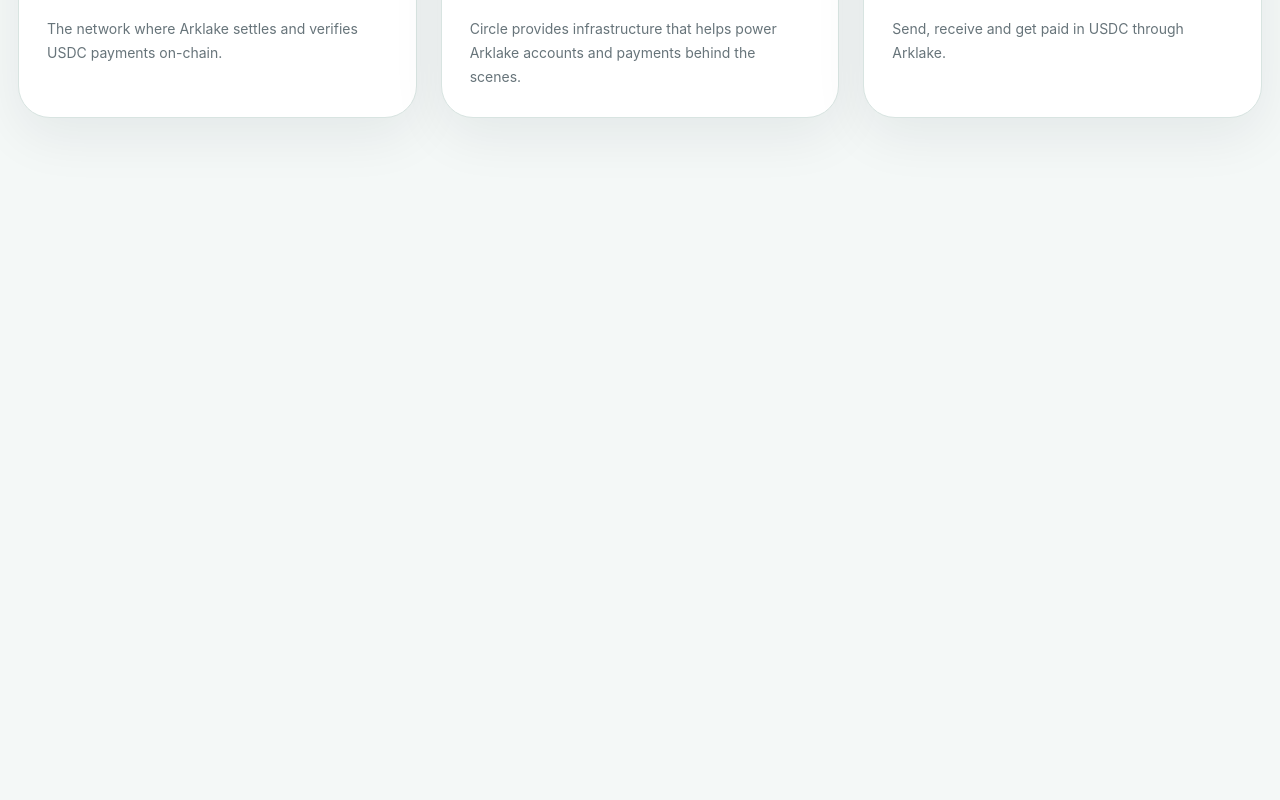
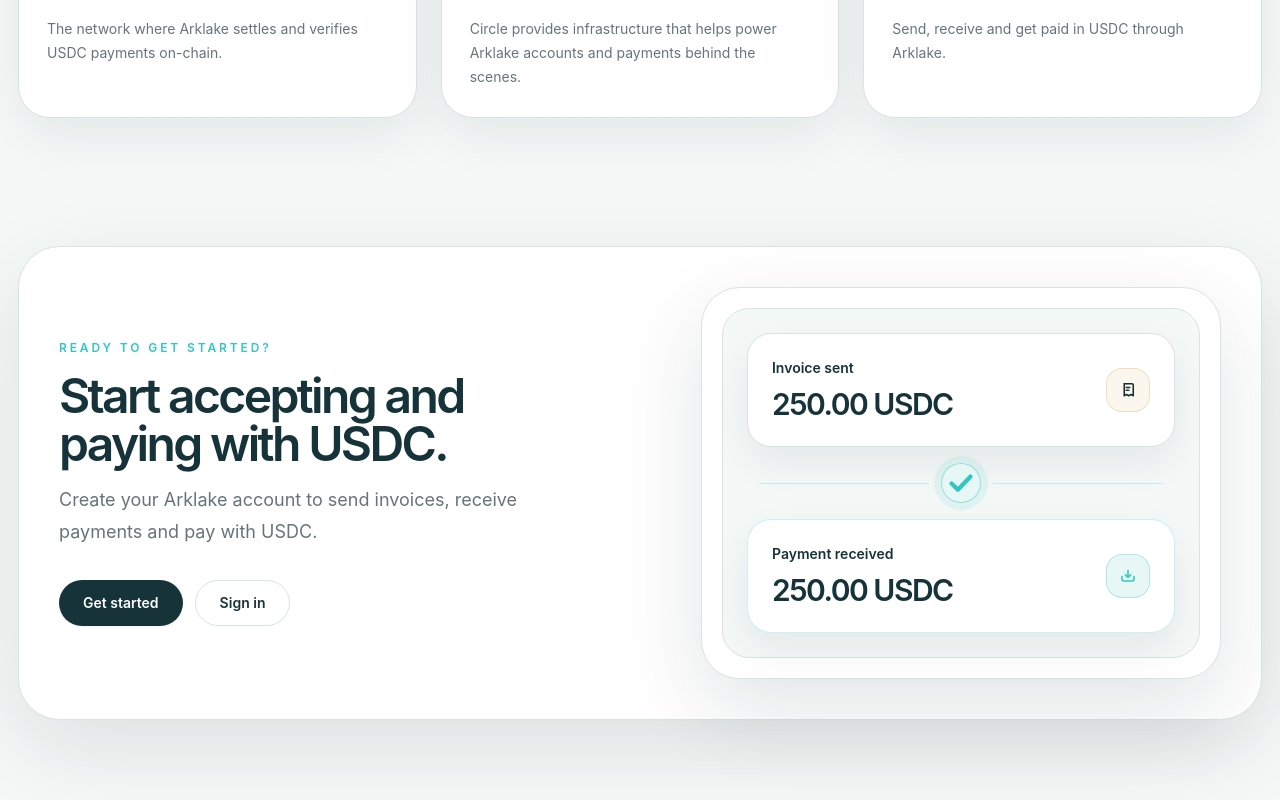
Before and after one commit to duck131199/arklake, a React (Vite) app: page / in a window 1280 px wide. Shown: the part 3525-4325 px from the top of the page. Before the commit the page ends 3771 px from the top, so only its background shows below. Built offline with nearby package versions, Linux system fonts and the light colour scheme.

Commit message:
Build Arklake final CTA section

```diff
--- a/src/App.tsx
+++ b/src/App.tsx
@@ -464,6 +464,85 @@
   )
 }
 
+function FinalCtaVisual() {
+  return (
+    <div className="relative mx-auto w-full min-w-0 max-w-[520px] lg:ml-auto lg:mr-0" aria-label="Arklake payment confirmation visual">
+      <div className="relative rounded-[2rem] border border-lake-border bg-surface p-4 shadow-[0_30px_86px_rgba(20,33,39,0.12)] sm:rounded-[2.4rem] sm:p-5">
+        <div className="rounded-[1.7rem] border border-lake-border bg-lake-canvas p-4 sm:p-6">
+          <div className="rounded-[1.5rem] border border-lake-border bg-surface p-5 shadow-[0_16px_42px_rgba(20,33,39,0.07)] sm:p-6">
+            <div className="flex min-w-0 items-center justify-between gap-4">
+              <div className="min-w-0">
+                <p className="text-sm font-semibold text-arklake-ink">Invoice sent</p>
+                <p className="mt-2 text-2xl font-semibold tracking-[-0.05em] text-arklake-ink sm:text-3xl">250.00 USDC</p>
+              </div>
+              <div className="flex h-11 w-11 shrink-0 items-center justify-center rounded-2xl border border-arklake-gold/35 bg-arklake-gold/10 text-arklake-ink">
+                <svg className="h-5 w-5" viewBox="0 0 20 20" fill="none" aria-hidden="true">
+                  <path d="M6 3.75h8A1.25 1.25 0 0 1 15.25 5v10.75L13 14.5l-2.25 1.25L8.5 14.5l-2.25 1.25V5A1.25 1.25 0 0 1 7.5 3.75Z" stroke="currentColor" strokeWidth="1.6" strokeLinejoin="round" />
+                  <path d="M8.25 7.5h3.5M8.25 10.25h2.5" stroke="currentColor" strokeWidth="1.6" strokeLinecap="round" />
+                </svg>
+              </div>
+            </div>
+          </div>
+
+          <div className="flex items-center gap-3 px-3 py-4" aria-hidden="true">
+            <span className="h-px flex-1 bg-arklake-aqua/25" />
+            <span className="flex h-10 w-10 items-center justify-center rounded-full border border-arklake-aqua/45 bg-aqua-mist text-arklake-aqua shadow-[0_0_0_7px_rgba(50,199,193,0.10)]">
+              <svg className="h-4.5 w-4.5" viewBox="0 0 16 16" fill="none">
+                <path d="M4 8.2 6.7 10.8 12 5.25" stroke="currentColor" strokeWidth="1.8" strokeLinecap="round" strokeLinejoin="round" />
+              </svg>
+            </span>
+            <span className="h-px flex-1 bg-arklake-aqua/25" />
+          </div>
+
+          <div className="rounded-[1.5rem] border border-arklake-aqua/25 bg-surface p-5 shadow-[0_16px_42px_rgba(20,33,39,0.07)] sm:p-6">
+            <div className="flex min-w-0 items-center justify-between gap-4">
+              <div className="min-w-0">
+                <p className="text-sm font-semibold text-arklake-ink">Payment received</p>
+                <p className="mt-2 text-2xl font-semibold tracking-[-0.05em] text-arklake-ink sm:text-3xl">250.00 USDC</p>
+              </div>
+              <div className="flex h-11 w-11 shrink-0 items-center justify-center rounded-2xl border border-arklake-aqua/30 bg-aqua-mist text-arklake-aqua">
+                <svg className="h-5 w-5" viewBox="0 0 20 20" fill="none" aria-hidden="true">
+                  <path d="M4 10.5V13a2 2 0 0 0 2 2h8a2 2 0 0 0 2-2v-2.5" stroke="currentColor" strokeWidth="1.6" strokeLinecap="round" />
+                  <path d="M10 4.5v7M7.25 8.75 10 11.5l2.75-2.75" stroke="currentColor" strokeWidth="1.6" strokeLinecap="round" strokeLinejoin="round" />
+                </svg>
+              </div>
+            </div>
+          </div>
+        </div>
+      </div>
+    </div>
+  )
+}
+
+function FinalCtaSection() {
+  return (
+    <section id="final-cta" className={`${shellWidth} pb-24 pt-2 lg:pb-32 lg:pt-0`}>
+      <div className="grid min-w-0 grid-cols-1 items-center gap-10 rounded-[2.1rem] border border-lake-border bg-surface p-6 shadow-[0_28px_88px_rgba(20,33,39,0.10)] sm:rounded-[2.6rem] sm:p-8 lg:grid-cols-[0.95fr_1.05fr] lg:gap-12 lg:p-10">
+        <div className="min-w-0 max-w-[560px]">
+          <p className="text-xs font-semibold uppercase tracking-[0.24em] text-arklake-aqua">Ready to get started?</p>
+          <h2 className="mt-4 max-w-[20rem] text-[2rem] font-semibold leading-[1.04] tracking-[-0.055em] text-arklake-ink sm:max-w-[36rem] sm:text-5xl">
+            Start accepting and paying with USDC.
+          </h2>
+          <p className="mt-4 max-w-[20rem] text-base leading-7 text-slate sm:max-w-[34rem] sm:text-lg sm:leading-8">
+            Create your Arklake account to send invoices, receive payments and pay with USDC.
+          </p>
+
+          <div className="mt-8 flex w-full flex-col gap-3 sm:w-auto sm:flex-row">
+            <a className="inline-flex w-full items-center justify-center rounded-full bg-arklake-ink px-6 py-3 text-sm font-semibold text-white shadow-sm transition hover:bg-deep-text hover:ring-4 hover:ring-arklake-aqua/15 sm:w-auto" href="#">
+              Get started
+            </a>
+            <a className="inline-flex w-full items-center justify-center rounded-full border border-lake-border bg-surface px-6 py-3 text-sm font-semibold text-arklake-ink transition hover:border-arklake-aqua sm:w-auto" href="#">
+              Sign in
+            </a>
+          </div>
+        </div>
+
+        <FinalCtaVisual />
+      </div>
+    </section>
+  )
+}
+
 export default function App() {
   return (
     <main className="min-h-screen bg-lake-canvas text-deep-text">
@@ -541,6 +620,7 @@
       <ProductPreviewSection />
       <HowItWorksSection />
       <InfrastructureSection />
+      <FinalCtaSection />
     </main>
   )
 }
```
